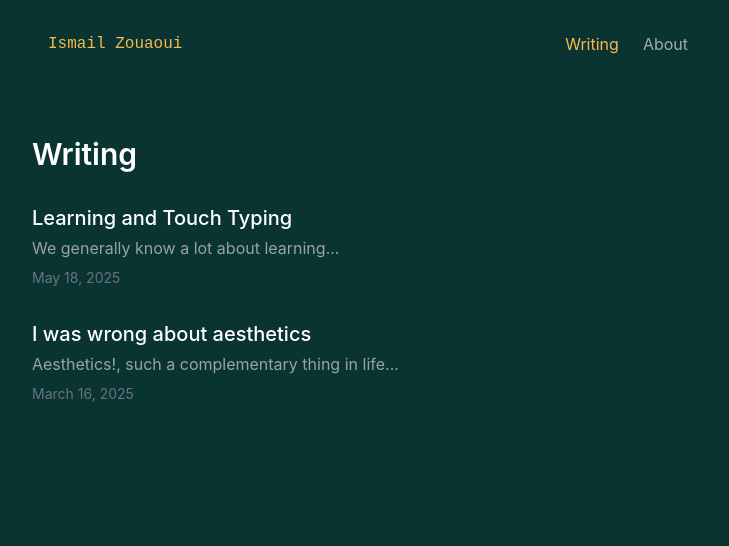
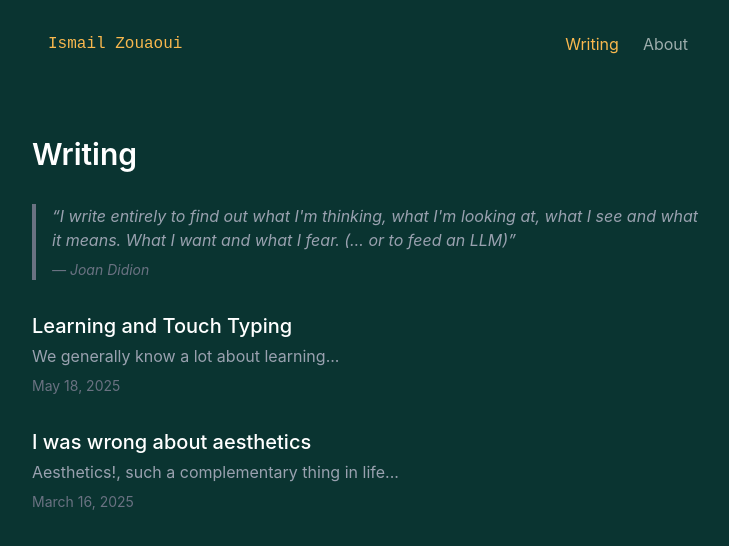
Before and after one commit to ZSmain/website, a SvelteKit app: page /blog in a window 1280 px wide. Shown: the top 546 px of the page, without its empty margins (272-1001 px from the left). Built offline with nearby package versions, Linux system fonts and the light colour scheme.

Commit message:
Adds quote to blog page

```diff
--- a/src/routes/blog/+page.svelte
+++ b/src/routes/blog/+page.svelte
@@ -18,6 +18,11 @@
 <div class="mx-auto max-w-2xl space-y-8">
 	<h1 class="text-3xl font-semibold text-white">Writing</h1>
 
+	<blockquote class="border-l-4 border-gray-500 pl-4 italic text-gray-400">
+		<p>“I write entirely to find out what I'm thinking, what I'm looking at, what I see and what it means. What I want and what I fear. (… or to feed an LLM)”</p>
+		<footer class="mt-2 text-sm text-gray-500">— Joan Didion</footer>
+	</blockquote>
+
 	<div class="space-y-8">
 		{#each posts as post}
 			<article>
```
